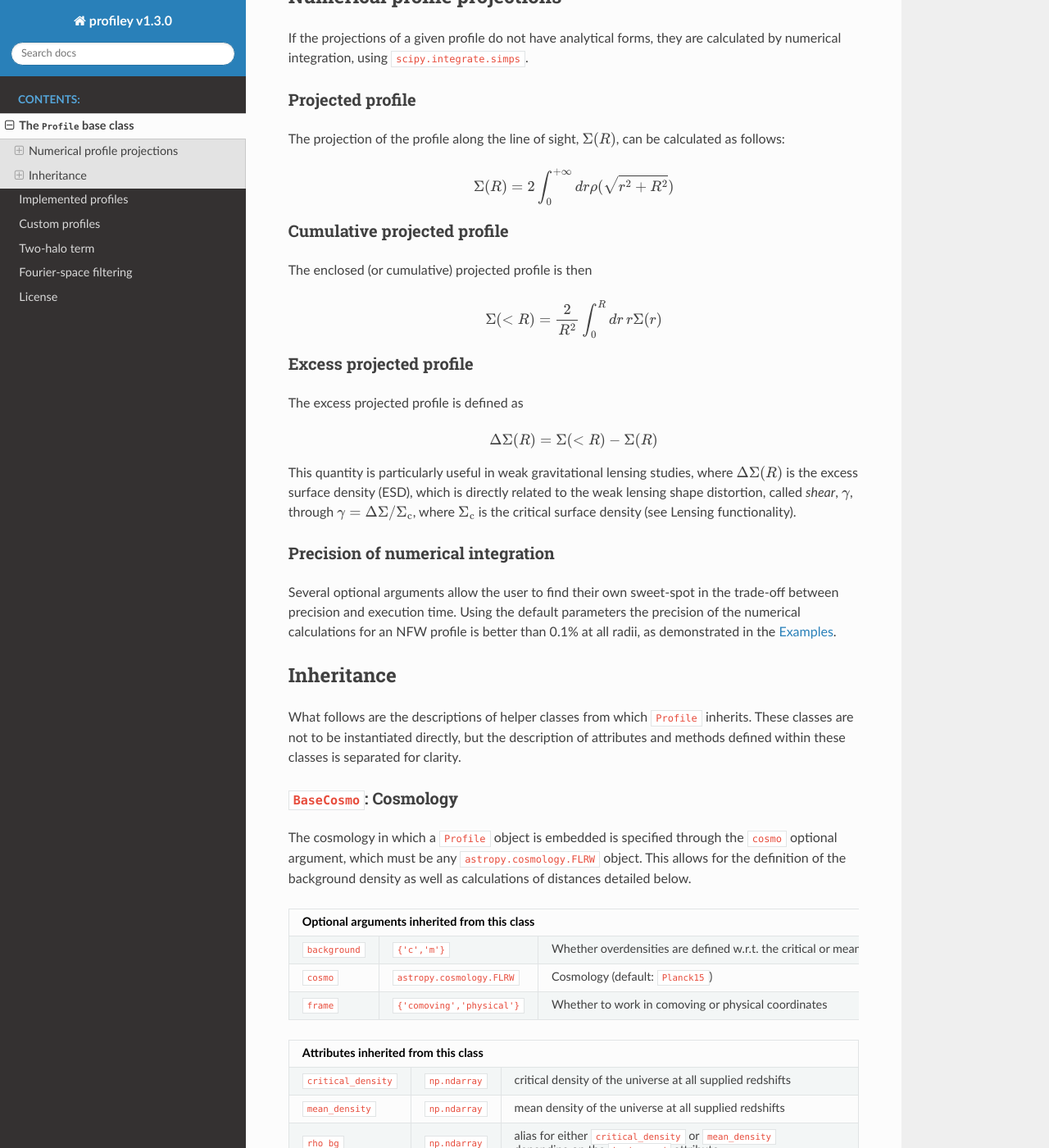
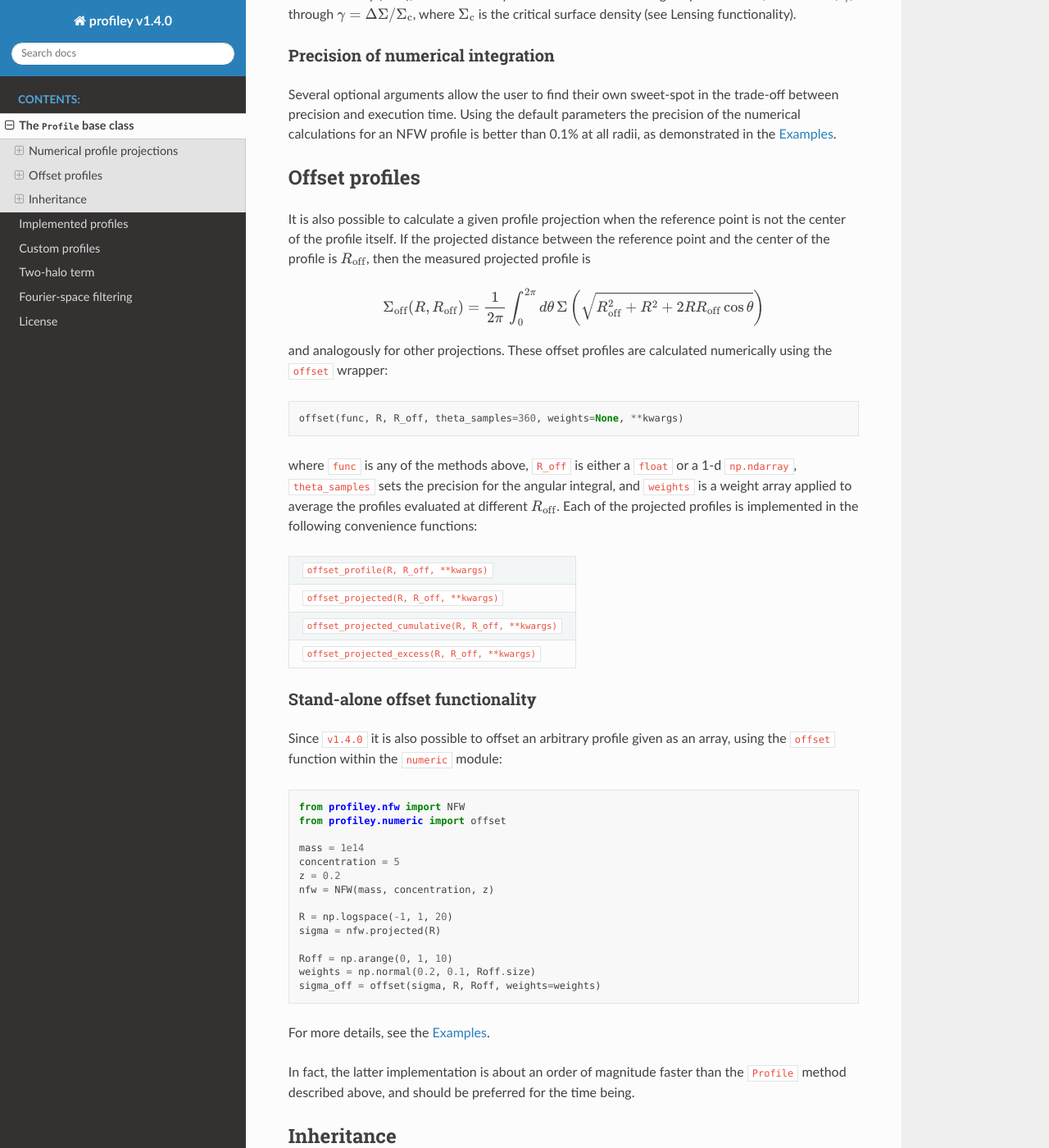
Before and after one commit to cristobal-sifon/profiley, a Sphinx documentation site: the page built from docs/profiles/Profile/index.rst, in a window 1280 px wide and 1400 px high, scrolled down 1266 px. Shown: the whole window at 82% size. Built offline with Sphinx 7.4.7 and the Read the Docs theme 2.0.0, drawn with Linux system fonts in a browser that asks for light colours; some of the changed text lies outside the part shown.

```diff
--- a/docs/conf.py
+++ b/docs/conf.py
@@ -19,7 +19,7 @@ import sphinx_rtd_theme
 # -- Project information -----------------------------------------------------
 
 # The full version, including alpha/beta/rc tags
-release = '1.3.0'
+release = '1.4.0'
 
 project = f'profiley v{release}'
 copyright = '2020-2022, Cristóbal Sifón'
--- a/docs/profiles/Profile/index.rst
+++ b/docs/profiles/Profile/index.rst
@@ -23,44 +23,6 @@ where ``R`` are the radii at which to return the profiles. Where available,
 these methods are implemented using the analytical expressions; otherwise they
 are calculated numerically. Additional arguments absorbed in ``kwargs`` relate
 to the precision (and speed) of numerical integration. See below.
-
-**Offset profiles**
-
-It is also possible to calculate a given profile projection when the reference
-point is not the center of the profile itself. If the projected distance between
-the reference point and the center of the profile is :math:`R_\mathrm{off}`,
-then the measured projected profile is
-
-.. math::
-
-    \Sigma_\mathrm{off}(R,R_\mathrm{off}) = \frac1{2\pi}
-        \int_0^{2\pi}d\theta\,
-            \Sigma\left(
-                \sqrt{R_\mathrm{off}^2 + R^2 + 2RR_\mathrm{off}\cos\theta}
-            \right)
-
-and analogously for other projections. These offset profiles are calculated
-numerically using the ``offset`` wrapper:
-
-.. code-block::
-
-    offset(func, R, R_off, theta_samples=360, **kwargs)
-
-where ``func`` is any of the methods above, ``R_off`` is either a ``float`` or a
-1-d ``np.ndarray``, and ``theta_samples`` sets the precision for the angular
-integral. Each of the projected profiles is implemented in the following
-convenience functions:
-
-+-----------------------------------------------------+
-| ``offset_profile(R, R_off, **kwargs)``              |
-+-----------------------------------------------------+
-| ``offset_projected(R, R_off, **kwargs)``            |
-+-----------------------------------------------------+
-| ``offset_projected_cumulative(R, R_off, **kwargs)`` |
-+-----------------------------------------------------+
-| ``offset_projected_excess(R, R_off, **kwargs)``     |
-+-----------------------------------------------------+
-
 
 .. numerical:
 
@@ -115,6 +77,77 @@ trade-off between precision and execution time. Using the default parameters the
 precision of the numerical calculations for an NFW profile is better than 0.1%
 at all radii, as demonstrated in the `Examples
 <https://github.com/cristobal-sifon/profiley/blob/master/examples/nfw/nfw_single.ipynb>`_.
+
+.. offset:
+
+Offset profiles
++++++++++++++++
+
+It is also possible to calculate a given profile projection when the reference
+point is not the center of the profile itself. If the projected distance between
+the reference point and the center of the profile is :math:`R_\mathrm{off}`,
+then the measured projected profile is
+
+.. math::
+
+    \Sigma_\mathrm{off}(R,R_\mathrm{off}) = \frac1{2\pi}
+        \int_0^{2\pi}d\theta\,
+            \Sigma\left(
+                \sqrt{R_\mathrm{off}^2 + R^2 + 2RR_\mathrm{off}\cos\theta}
+            \right)
+
+and analogously for other projections. These offset profiles are calculated
+numerically using the ``offset`` wrapper:
+
+.. code-block::
+
+    offset(func, R, R_off, theta_samples=360, weights=None, **kwargs)
+
+where ``func`` is any of the methods above, ``R_off`` is either a ``float`` or a
+1-d ``np.ndarray``, ``theta_samples`` sets the precision for the angular
+integral, and ``weights`` is a weight array applied to average the profiles
+evaluated at different :math:`R_\mathrm{off}`. Each of the projected profiles
+is implemented in the following convenience functions:
+
++-----------------------------------------------------+
+| ``offset_profile(R, R_off, **kwargs)``              |
++-----------------------------------------------------+
+| ``offset_projected(R, R_off, **kwargs)``            |
++-----------------------------------------------------+
+| ``offset_projected_cumulative(R, R_off, **kwargs)`` |
++-----------------------------------------------------+
+| ``offset_projected_excess(R, R_off, **kwargs)``     |
++-----------------------------------------------------+
+
+Stand-alone offset functionality
+--------------------------------
+
+Since ``v1.4.0`` it is also possible to offset an arbitrary profile given as an
+array, using the ``offset`` function within the ``numeric`` module:
+
+.. code-block::
+
+    from profiley.nfw import NFW
+    from profiley.numeric import offset
+
+    mass = 1e14
+    concentration = 5
+    z = 0.2
+    nfw = NFW(mass, concentration, z)
+
+    R = np.logspace(-1, 1, 20)
+    sigma = nfw.projected(R)
+
+    Roff = np.arange(0, 1, 10)
+    weights = np.normal(0.2, 0.1, Roff.size)
+    sigma_off = offset(sigma, R, Roff, weights=weights)
+
+For more details, see the `Examples
+<https://github.com/cristobal-sifon/profiley/blob/master/examples/nfw/nfw_single.ipynb>`_.
+
+In fact, the latter implementation is about an order of magnitude faster
+than the ``Profile`` method described above, and should be preferred for
+the time being.
 
 .. inheritance:
 
```
